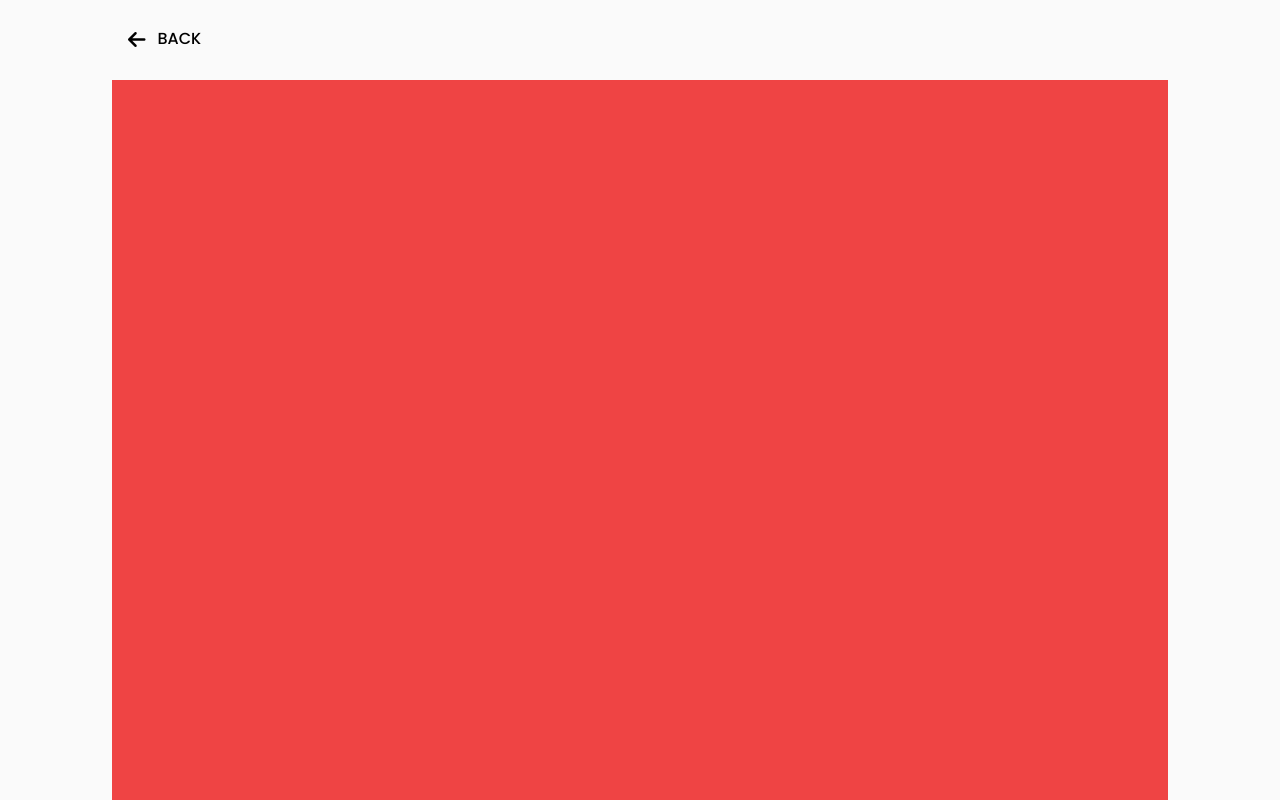
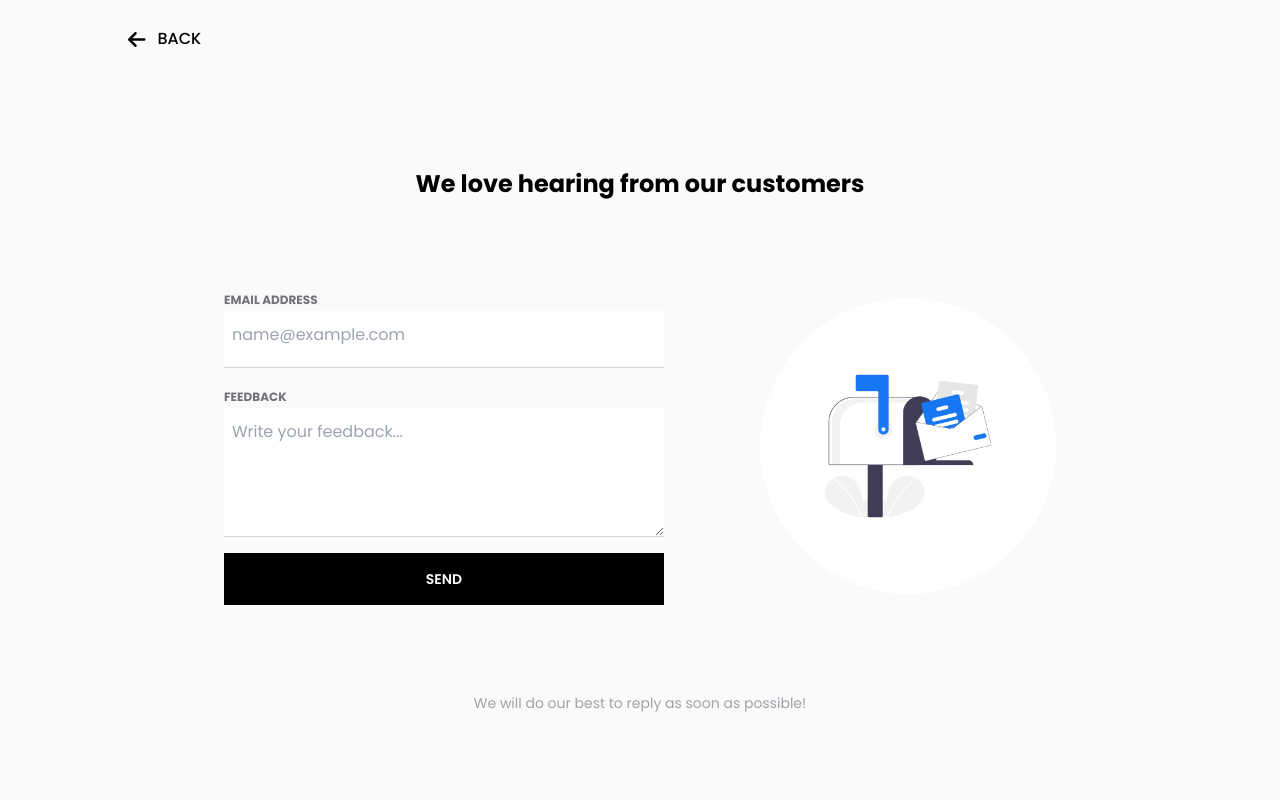
Before and after one commit to victornguyen1004/ggstore, a React (Create React App) app: page /contact in a window 1280 px wide. Built offline with nearby package versions, Linux system fonts and the light colour scheme.

Commit message:
before submit

```diff
--- a/src/assets/img/index.jsx
+++ b/src/assets/img/index.jsx
@@ -31,6 +31,7 @@ const images = {
   building: require("../img/building.png"),
   about: require("../img/about.png"),
   aboutTitle: require("../img/abouttitle.png"),
+  mailbox: require("../img/mailbox.png"),
 };
 
 export default images;
--- a/src/components/Customer/CustomerContainer/index.jsx
+++ b/src/components/Customer/CustomerContainer/index.jsx
@@ -1,6 +1,6 @@
 function CustomerContainer(props) {
   return (
-    <div className="mb-12 grid grid-cols-12 gap-4 md:gap-y-8">
+    <div className="mb-24 grid grid-cols-12 gap-8">
       {props.children}
     </div>
   );
--- a/src/components/Product/ProductContainer/index.jsx
+++ b/src/components/Product/ProductContainer/index.jsx
@@ -1,6 +1,6 @@
 function ProductContainer(props) {
   return (
-    <div className="pb-12 grid grid-cols-12 gap-2 md:mx-12 md:gap-8">
+    <div className="grid grid-cols-12 gap-2 md:mx-12 md:gap-8">
       {props.children}
     </div>
   );
--- a/src/components/Product/ProductSection/index.jsx
+++ b/src/components/Product/ProductSection/index.jsx
@@ -7,7 +7,7 @@ function ProductSection(props) {
   function HandleButtonRender(props) {
     if (props.button) {
       return (
-        <div className="mb-16 flex w-full justify-center">
+        <div className="mb-24 flex w-full justify-center">
           <Link
             to={"/product"}
             className="rounded-3xl border-2 border-blue-500 bg-blue-500 px-8 py-2 text-sm font-medium text-white shadow-md duration-300 ease-in-out hover:border-blue-500 hover:bg-white hover:text-blue-500"
@@ -27,9 +27,9 @@ function ProductSection(props) {
 
   return (
     <>
-      <div className="mt-12">
+      <div className="mt-12 mb-12">
         <div className="text-center text-2xl font-bold">{props.title}</div>
-        <div className="my-4 text-center font-medium text-zinc-400 lg:px-36">
+        <div className="my-8 text-center font-medium text-zinc-400 lg:px-36">
           Whether you're recording a podcast, starting your DIY project, or
           doing a shoot, start with us. We do research for you so you can spend
           less time searching, and more time doing.
--- a/src/pages/About/index.jsx
+++ b/src/pages/About/index.jsx
@@ -4,10 +4,10 @@ import DefaultWrapper from "../../components/Wrappers/Default";
 
 function About() {
   return (
-    <div className="relative ">
+    <div className="relative bg-[#1f1f1f] min-h-screen">
       <Navbar variant={"about"} />
       <div
-        className="absolute top-0 left-0 min-h-screen w-full bg-fixed"
+        className="absolute top-0 left-0 h-[360px] w-full bg-fixed md:min-h-screen"
         style={{
           backgroundImage: `url(${images.about})`,
           backgroundSize: "cover",
@@ -17,9 +17,9 @@ function About() {
           <img src={images.aboutTitle} alt="" className="w-2/3 md:w-1/2" />
         </div>
       </div>
-      <div className="mt-[calc(100vh-80px)] h-[1600px] py-12 bg-[#1f1f1f]">
+      <div className="mt-[260px] py-12 text-white md:mt-[calc(100vh-80px)]">
         <DefaultWrapper>
-          <div className=" text-2xl text-white">Bla bla</div>
+          <div className="flex">Coming soon...</div>
         </DefaultWrapper>
       </div>
     </div>
--- a/src/pages/Contact/index.jsx
+++ b/src/pages/Contact/index.jsx
@@ -1,14 +1,64 @@
+import images from "../../assets/img";
 import BackButtonBar from "../../components/BackButton/BackButtonBar";
 import DefaultWrapper from "../../components/Wrappers/Default";
 
 function Contact() {
   return (
-      <DefaultWrapper>
-          <BackButtonBar />
-          <div className="h-[calc(100vh-80px)] bg-red-500">
-
+    <DefaultWrapper>
+      <BackButtonBar />
+      <div className="flex h-[calc(100vh-80px)] flex-col justify-evenly md:px-28">
+        {/* Title */}
+        <div className="self-center text-2xl font-bold">
+          We love hearing from our customers
+        </div>
+        {/* Contact Form */}
+        <div className="flex md:flex-row items-center flex-col">
+          <form className="flex h-full w-full flex-col">
+            <div className="">
+              <label
+                htmlFor="email"
+                className="text-xs font-bold text-zinc-500"
+              >
+                EMAIL ADDRESS
+              </label>
+              <input
+                type="email"
+                className="mb-4 w-full border-b border-zinc-300 bg-white  px-2 pt-3 pb-5 focus:border-zinc-600 focus:outline-none"
+                placeholder="name@example.com"
+              />
+            </div>
+            <div className="">
+              <label
+                htmlFor="email"
+                className="text-xs font-bold text-zinc-500"
+              >
+                FEEDBACK
+              </label>
+              <textarea
+                id="feedback"
+                rows="4"
+                className="line-clamp-3 mb-4 w-full border-b border-zinc-300 bg-white  px-2 pt-3 pb-5 focus:border-zinc-600 focus:outline-none"
+                placeholder="Write your feedback..."
+              />
+            </div>
+            <button className="w-full bg-black py-4 text-sm font-semibold text-white duration-300 ease-in-out hover:opacity-80">
+              SEND
+            </button>
+          </form>
+          <div className="ml-24 hidden md:block">
+            <img
+              src={images.mailbox}
+              alt=""
+              className="w-[560px] object-contain"
+            />
           </div>
-      </DefaultWrapper>
+        </div>
+        {/* Description */}
+        <div className="self-center text-sm text-zinc-400">
+          We will do our best to reply as soon as possible!
+        </div>
+      </div>
+    </DefaultWrapper>
   );
 }
 
--- a/src/pages/Login/index.jsx
+++ b/src/pages/Login/index.jsx
@@ -5,21 +5,21 @@ import "../Login/Login.css";
 
 function Login() {
   return (
-    <div className="flex h-screen flex-col items-center px-28">
+    <div className="flex md:h-screen flex-col items-center px-4 lg:px-28">
       <div className="relative flex h-[80px] w-full items-center justify-between py-4">
         <BackButton />
-        <div className="custom-hover relative">
-          <Link to={"/signup"} className="custom-hover py-2 font-medium">
+        <div className="custom-hover relative -translate-x-8 md:translate-x-0">
+          <Link to={"/signup"} className="custom-hover py-2 font-medium ">
             SIGN UP
           </Link>
         </div>
       </div>
-      <div className="flex h-[calc(100vh-80px)] w-full min-w-[720px] max-w-[840px] flex-col items-center justify-evenly">
-        <div className="text-2xl font-bold">Login into GGStore</div>
-        <div className="flex w-full justify-between">
+      <div className="flex h-[calc(100vh-80px)] w-full  flex-col  items-center justify-evenly lg:px-24">
+        <div className="text-2xl font-bold mb-4">Login into GGStore</div>
+        <div className="flex w-full flex-col justify-between md:flex-row">
           {/* LOGIN remove p-2 afterward*/}
           <div className="flex-1 p-2">
-            <div className="z">
+            <div className="">
               <label
                 htmlFor="email"
                 className="text-xs font-bold text-zinc-500"
@@ -56,13 +56,13 @@ function Login() {
             </button>
           </div>
           {/* DIVIDER */}
-          <div className="flex h-full flex-col items-center">
-            <div className="h-full w-[1px] bg-zinc-300"></div>
+          <div className="h-full flex-col items-center flex my-1">
+            <div className="h-full w-[1px] hidden md:block bg-zinc-300"></div>
             <div className="px-8 py-2 text-xs font-bold text-zinc-500">OR</div>
-            <div className="h-full w-[1px] bg-zinc-300"></div>
+            <div className="h-full w-[1px] hidden md:block bg-zinc-300"></div>
           </div>
           {/* OTHER OPTIONS */}
-          <div className="flex h-full flex-1 flex-col justify-center">
+          <div className="flex h-full flex-1 flex-col justify-center px-2 md:px-0">
             <Link className="flex w-full justify-between border border-black p-5">
               <img
                 src={images.google}
@@ -88,12 +88,12 @@ function Login() {
             </Link>
           </div>
         </div>
-        <div className="custom-hover relative">
+        <div className="custom-hover relative mt-4">
           <button className="custom-hover text-center text-sm font-semibold">
             CAN'T LOG IN?
           </button>
         </div>
-        <div className="custom-hover text-center text-sm text-zinc-400">
+        <div className="custom-hover text-center text-sm text-zinc-400 mb-4">
           Secure Login with reCAPTCHA subject to Google
         </div>
       </div>
--- a/src/pages/Signup/index.jsx
+++ b/src/pages/Signup/index.jsx
@@ -51,12 +51,11 @@ function Signup() {
   return (
     <div className="flex h-screen flex-col items-center px-28">
       <div className="relative flex h-[80px] w-full items-center justify-between py-4">
-        <BackButton />
-        <div className="custom-hover relative">
-          <Link
-            to={"/login"}
-            className="custom-hover py-2 font-medium"
-          >
+        <div className="-translate-x-24 md:translate-x-0">
+          <BackButton />
+        </div>
+        <div className="custom-hover relative translate-x-14 md:translate-x-0">
+          <Link to={"/login"} className="custom-hover py-2 font-medium">
             LOG IN
           </Link>
         </div>
```
Also changed, not shown: src/assets/img/mailbox.png (added).
